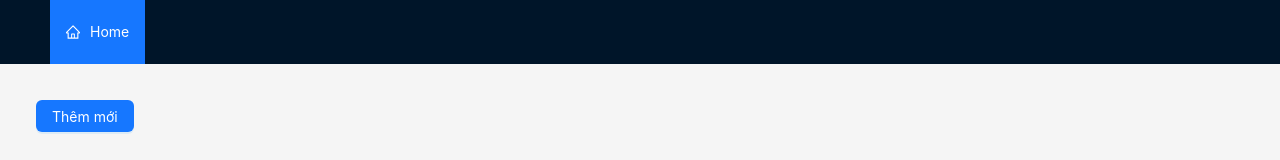
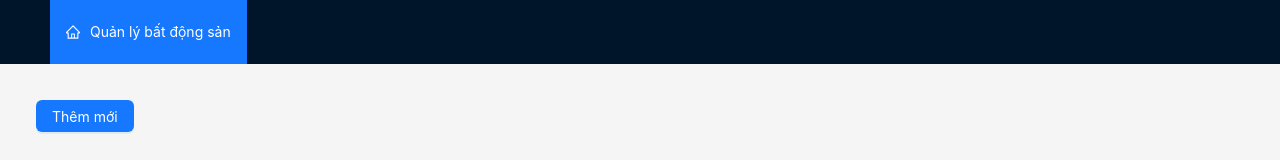
Before and after one commit to quangphu1310/BatDongSan_client, a React (Create React App) app: page / in a window 1280 px wide. Shown: the top 160 px of the page. Built offline with nearby package versions, Linux system fonts and the light colour scheme; no server answers.

Commit message:
ref: rename

```diff
--- a/src/App.tsx
+++ b/src/App.tsx
@@ -26,7 +26,7 @@ const router = createBrowserRouter([
 const items = [
   {
     key: '/',
-    label: 'Home',
+    label: 'Quản lý bất động sản',
     icon: <HomeOutlined />,
   }
 ];
```
